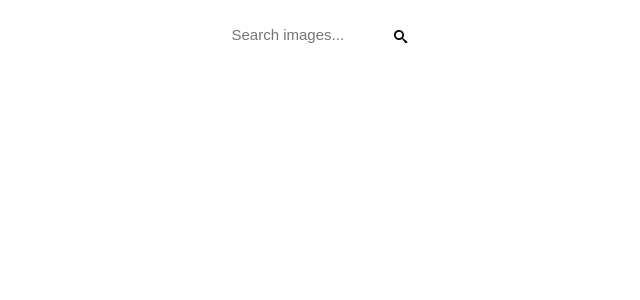
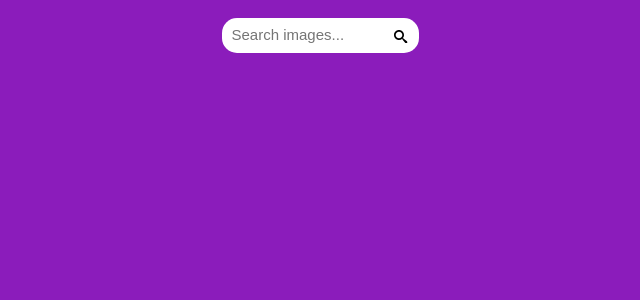
Before and after one commit to Kollibra/goit-react-hw-04, a React (Vite) app: page / in a window 1280 px wide. Shown: the top 300 px of the page, without its empty margins (320-960 px from the left). Built offline with nearby package versions, Linux system fonts and the light colour scheme.

Commit message:
Update index.css

```diff
--- a/src/index.css
+++ b/src/index.css
@@ -1,7 +1,7 @@
 body {
     font-family:  sans-serif;
     line-height: 1.5;
-    background-color: rgba(139, 28, 187, );
+    background-color: rgb(139, 28, 187);
   }
 
   h1,
```
